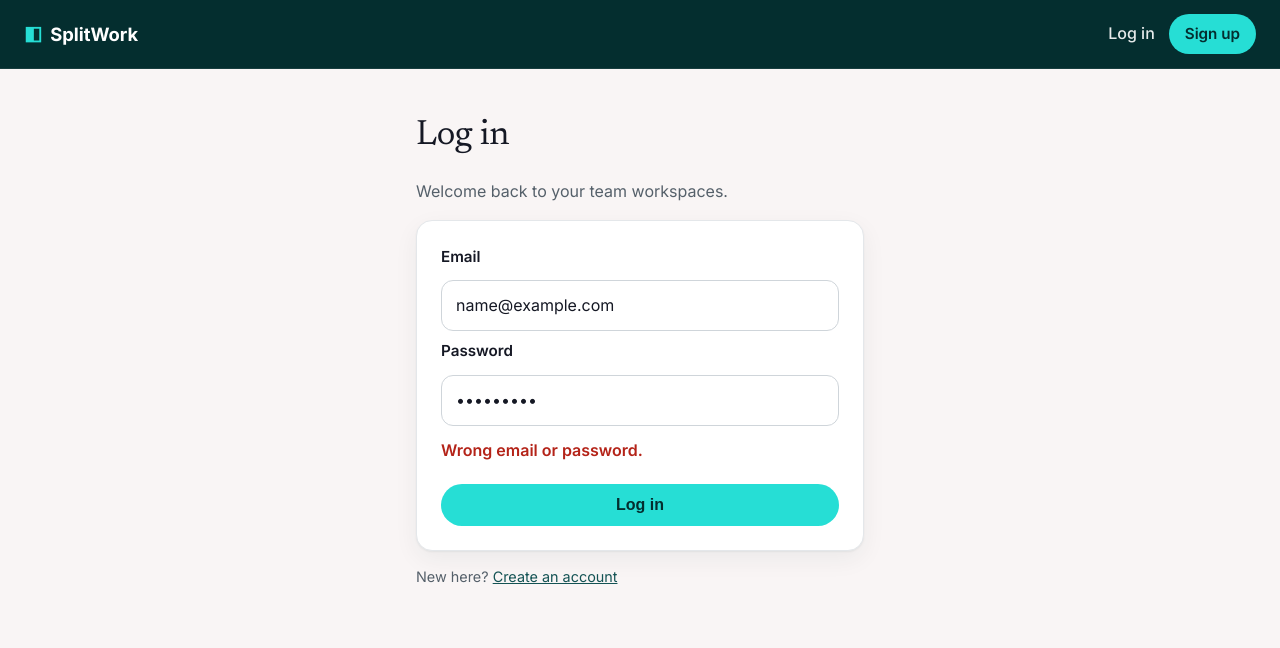
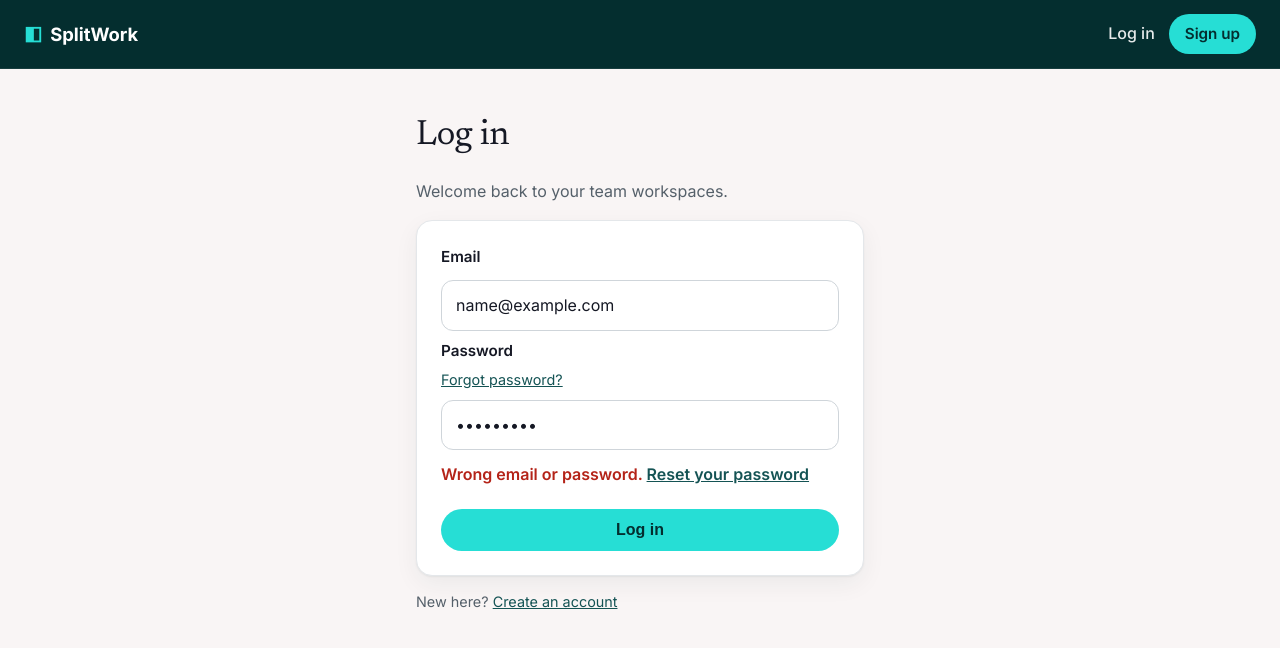
Before and after one commit to evamschuppe-ship-it/splitwork, a Next.js app: page /login in a window 1280 px wide. Both pictures are taken after typing "name@example.com", "Sample123" into the empty fields and a click on the button "Log in". Shown: the top 648 px of the page. Built offline with nearby package versions, Linux system fonts and the light colour scheme; no server answers.

Commit message:
Add files via upload

```diff
--- a/app/login/page.js
+++ b/app/login/page.js
@@ -9,6 +9,11 @@ export default function LoginPage() {
   const [password, setPassword] = useState('');
   const [error, setError] = useState('');
   const [loading, setLoading] = useState(false);
+
+  function rememberEmail() {
+    // Pre-fills the reset form without putting the email in the URL.
+    try { if (email) sessionStorage.setItem('splitwork-reset-email', email); } catch {}
+  }
 
   async function onSubmit(e) {
     e.preventDefault();
@@ -31,10 +36,18 @@ export default function LoginPage() {
         <label htmlFor="email">Email</label>
         <input id="email" name="email" type="email" autoComplete="username" required value={email}
           onChange={(e) => setEmail(e.target.value)} data-testid="login-email" />
-        <label htmlFor="password">Password</label>
+        <div className="label-row">
+          <label htmlFor="password">Password</label>
+          <Link href="/forgot-password" className="small" onClick={rememberEmail}>Forgot password?</Link>
+        </div>
         <input id="password" name="password" type="password" autoComplete="current-password" required
           value={password} onChange={(e) => setPassword(e.target.value)} data-testid="login-password" />
-        {error && <p className="error" role="alert">{error}</p>}
+        {error && (
+          <p className="error" role="alert">
+            {error}{' '}
+            <Link href="/forgot-password" onClick={rememberEmail}>Reset your password</Link>
+          </p>
+        )}
         <button type="submit" className="btn" disabled={loading} data-testid="login-submit">
           {loading ? 'Logging in…' : 'Log in'}
         </button>
```
